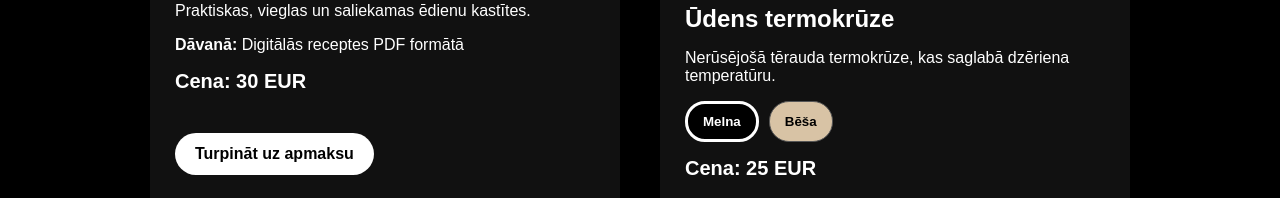
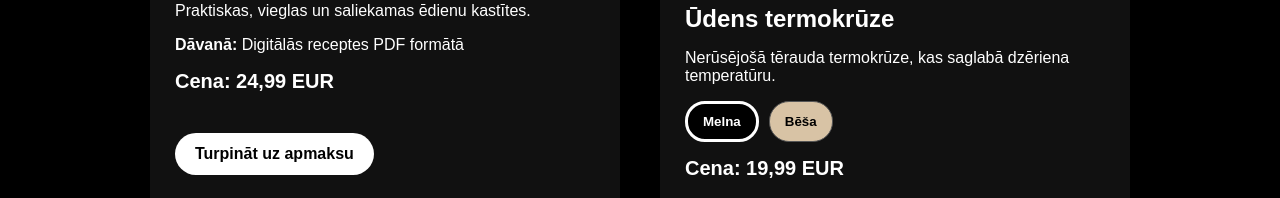
Before and after one commit to raivobraksis/veselibasstarts-frontend, a React (Vite) app: page / in a window 1280 px wide. Shown: the part 754-952 px from the top of the page. Built offline with nearby package versions, Linux system fonts and the light colour scheme.

Commit message:
Update ProductCard.jsx

```diff
--- a/src/components/ProductCard.jsx
+++ b/src/components/ProductCard.jsx
@@ -12,7 +12,7 @@ const ProductCard = () => {
   ];
 
   const stripeLinks = {
-    kastites: "https://buy.stripe.com/00w4gBae51mf7E80pA3Nm06",
+    kastites: "https://buy.stripe.com/fZudRb1Hz5Cvf6Ac8i3Nm09",
     melna: "https://buy.stripe.com/dRm28tcmd5Cv4rW8W63Nm08",
     besa: "https://buy.stripe.com/3cI3cx3PH0ib5w06NY3Nm07"
   };
@@ -48,7 +48,7 @@ const ProductCard = () => {
 
         <p><strong>Dāvanā:</strong> Digitālās receptes PDF formātā</p>
 
-        <p style={styles.price}>Cena: 30 EUR</p>
+        <p style={styles.price}>Cena: 24,99 EUR</p>
 
         <a
           href={stripeLinks.kastites}
@@ -111,7 +111,7 @@ const ProductCard = () => {
           </button>
         </div>
 
-        <p style={styles.price}>Cena: 25 EUR</p>
+        <p style={styles.price}>Cena: 19,99 EUR</p>
 
         <a
           href={stripeLinks[selectedColor]}
```
